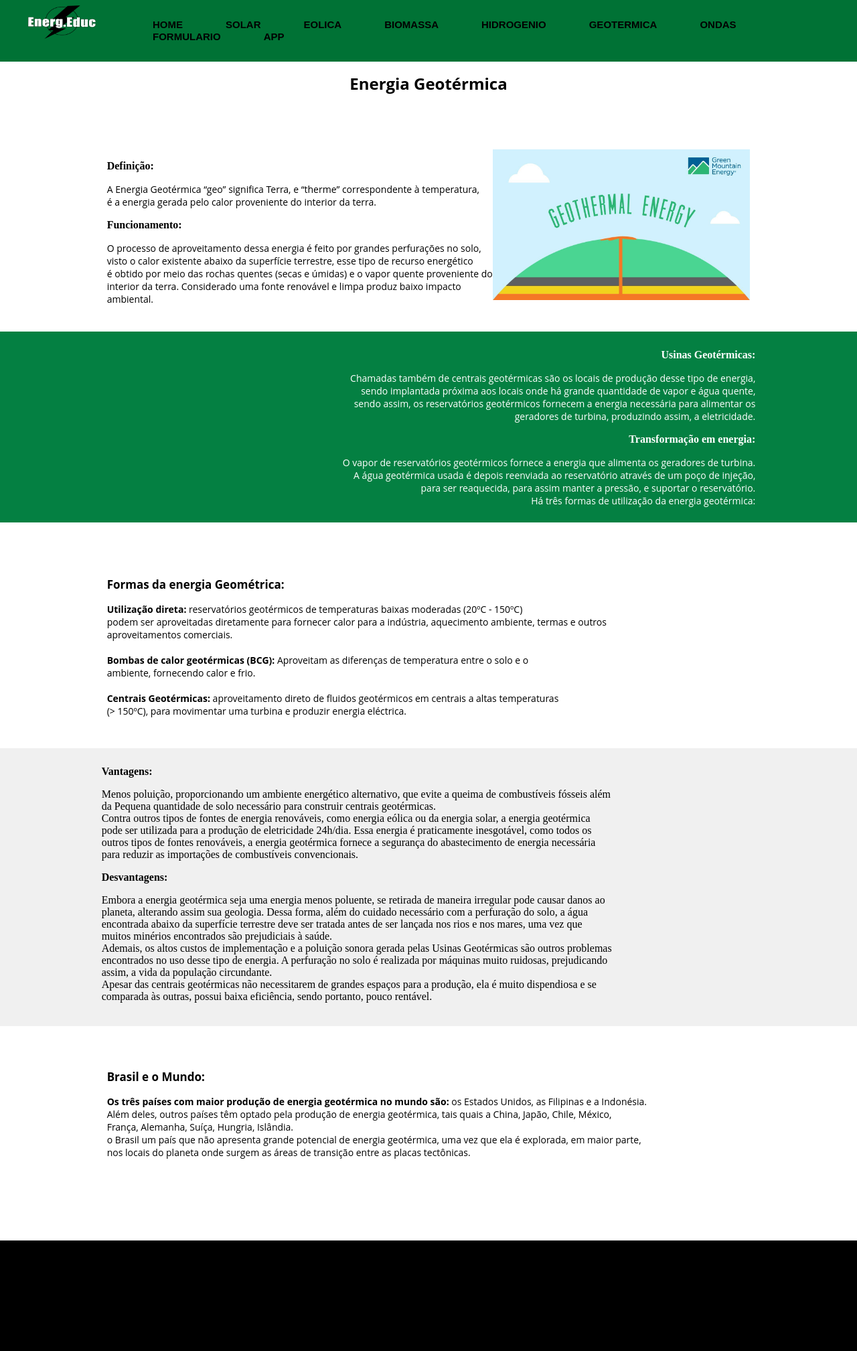
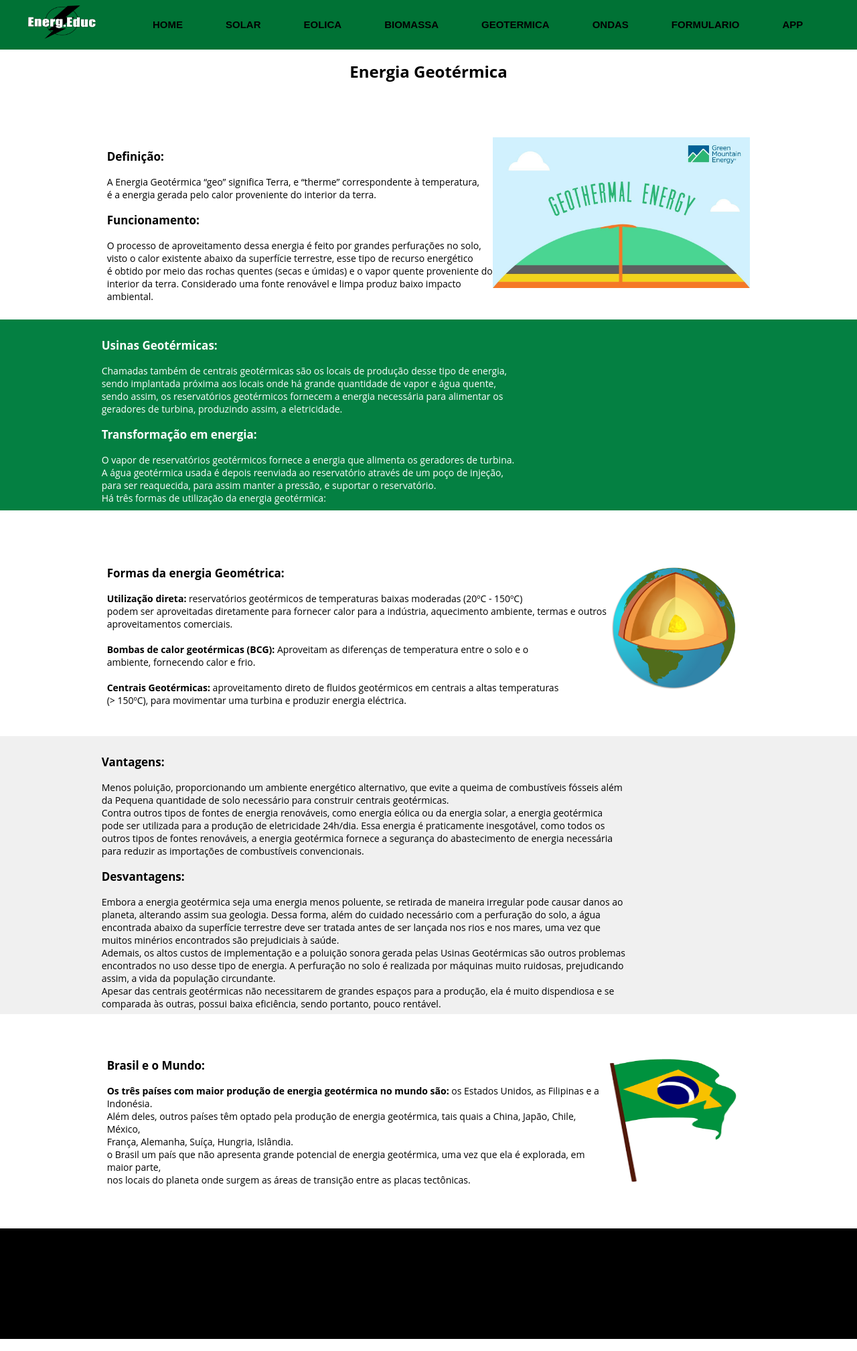
Before and after one commit to HugoVec/EnergiaR, a PHP site: page /Geotermica.html in a window 1280 px wide. Shown: the whole page at 67% size. Run offline with PHP 8.4, Linux system fonts and the light colour scheme.

Commit message:
Adicionado algumas imagens

```diff
--- a/SiteEnergiaR/WebContent/CSS/GeotermicaHF.css
+++ b/SiteEnergiaR/WebContent/CSS/GeotermicaHF.css
@@ -40,7 +40,7 @@ p.a1 {
   text-align: left;
 }
 
-b.b1 {
+p.b1 {
   font-size: 17px;
   font-family: 'Open Sans', sans-serif;
   text-align: left;
@@ -49,13 +49,13 @@ b.b1 {
 p.a2 {
   font-size: 14px;
   font-family: 'Open Sans', sans-serif;
-  text-align: right;
+  text-align: left;
 }
 
-b.b2 {
+p.b2 {
   font-size: 17px;
   font-family: 'Open Sans', sans-serif;
-  text-align: right;
+  text-align: left;
 }
 
 p.a3 {
@@ -64,34 +64,22 @@ p.a3 {
   text-align: left;
 }
 
-b.b3 {
+p.b3 {
   font-size: 17px;
   font-family: 'Open Sans', sans-serif;
   text-align: left;
 }
 
-p.a4.1 {
+p.a4 {
   font-size: 14px;
   font-family: 'Open Sans', sans-serif;
   text-align: left;
 }
 
-b.b4.1 {
+p.b4 {
   font-size: 17px;
   font-family: 'Open Sans', sans-serif;
   text-align: left;
-}
-
-p.a4.2 {
-  font-size: 14px;
-  font-family: 'Open Sans', sans-serif;
-  text-align: right;
-}
-
-b.b4.2 {
-  font-size: 17px;
-  font-family: 'Open Sans', sans-serif;
-  text-align: right;
 }
 
 p.a5 {
@@ -100,7 +88,7 @@ p.a5 {
   text-align: left;
 }
 
-b.b5 {
+p.b5 {
   font-size: 17px;
   font-family: 'Open Sans', sans-serif;
   text-align: left;
@@ -117,4 +105,21 @@ b.b5 {
   float: left;
   width:40%;
   height:95%;
+  padding-right:2%;
 }
+
+#Geotermica_3 {
+  padding-top: 18px;
+  float: right;
+  width:20%;
+  height:70%;
+  padding-right:2%;
+}
+
+#Geotermica_6 {
+  padding-top: 18px;
+  float: right;
+  width:20%;
+  height:70%;
+  padding-right:2%;
+}
--- a/SiteEnergiaR/WebContent/Geotermica.html
+++ b/SiteEnergiaR/WebContent/Geotermica.html
@@ -1,7 +1,7 @@
 <!DOCTYPE html>
 <html>
 	<head>
-		<title>Pagina Inicial</title>
+		<title>Pagina Energia Geotérmica</title>
 
     <link rel="stylesheet" href="CSS/MenuHF.css">
 		<link rel="stylesheet" href="CSS/GeotermicaHF.css">
@@ -13,13 +13,12 @@
 	<div class="logo">
 		<img src="Imagem/Energy_logo.png">
 		<ul>
-			<li><a href="Home.html">HOME</a></li>
-			<li><a href="Solar.html">SOLAR</a></li>
-			<li><a href="Eolica.html">EOLICA</a></li>
+			<li><a href="#">HOME</a></li>
+			<li><a href="#">SOLAR</a></li>
+			<li><a href="#">EOLICA</a></li>
 			<li><a href="#">BIOMASSA</a></li>
-			<li><a href="Hidrogenio.html">HIDROGENIO</a></li>
-			<li><a href="Geotermica.html">GEOTERMICA</a></li>
-			<li><a href="Ondas.html">ONDAS</a></li>
+			<li><a href="#">GEOTERMICA</a></li>
+			<li><a href="#">ONDAS</a></li>
 			<li><a href="#">FORMULARIO</a></li>
 			<li><a href="#">APP</a></li>
 		</ul>
@@ -28,7 +27,7 @@
 	<h1><center>Energia Geotérmica</center></h1>
 
 	<div  class="trocaCor">
-		<img id="Geotermica_1" src="Imagem\Geotermica_1.jpg" alt="geothermal_energy">
+		<img id="Geotermica_1" src="Imagem\Geotermica_1.jpg" alt="Energia_Geotermica">
 		<p class="b1">
 			<b>
 				Definição:
@@ -54,9 +53,9 @@
 	<div class="trocaCor2">
 		<!--<img id="Geotermica_2" src="Imagem\Geotermica_2.jpg" alt="Usina_Geotermica">-->
 		<p class="b2">
-				<b>
-					Usinas Geotérmicas:
-				</b>
+			<b>
+				Usinas Geotérmicas:
+			</b>
 		</p>
 		<p class="a2">
 			Chamadas também de centrais geotérmicas são os locais de produção desse tipo de energia,<br>
@@ -78,8 +77,9 @@
 	</div>
 
 	<div class="trocaCor">
-		<p>
-			<b class="b3">
+		<img id="Geotermica_3" src="Imagem\Geotermica_3.png" alt="Formas_EnergiaGeo">
+		<p class="b3">
+			<b>
 				Formas da energia Geométrica:
 			</b>
 		</p>
@@ -95,12 +95,12 @@
 	</div>
 
 	<div class="trocaCor3">
-		<p>
-			<b class="b4.1">
+		<p class="b4">
+			<b>
 				Vantagens:
 			</b>
 		</p>
-		<p class="a4.1">
+		<p class="a4">
 			Menos poluição, proporcionando um ambiente energético alternativo, que evite a queima de combustíveis fósseis além<br>
 			da Pequena quantidade de solo necessário para construir centrais geotérmicas.<br>
 			Contra outros tipos de fontes de energia renováveis, como energia eólica ou da energia solar, a energia geotérmica<br>
@@ -108,12 +108,12 @@
 			outros tipos de fontes renováveis, a energia geotérmica fornece a segurança do abastecimento de energia necessária<br>
 			para reduzir as importações de combustíveis convencionais.
 		</p>
-		<p>
-			<b class="b4.2">
+		<p class="b4">
+			<b>
 				Desvantagens:
 			</b>
 		</p>
-		<p class="a4.2">
+		<p class="a4">
 			Embora a energia geotérmica seja uma energia menos poluente, se retirada de maneira irregular pode causar danos ao<br>
 			planeta, alterando assim sua geologia. Dessa forma, além do cuidado necessário com a perfuração do solo, a água<br>
 			encontrada abaixo da superfície terrestre deve ser tratada antes de ser lançada nos rios e nos mares, uma vez que<br>
@@ -127,8 +127,9 @@
 	</div>
 
 	<div class="trocaCor">
-		<p>
-			<b class="b5">
+		<img id="Geotermica_6" src="Imagem\Geotermica_6.png" alt="Brasil">
+		<p class="b5">
+			<b>
 				Brasil e o Mundo:
 			</b>
 		</p>
```
Also changed, not shown: SiteEnergiaR/WebContent/Imagem/Geotermica_2.jpg (deleted), SiteEnergiaR/WebContent/Imagem/Geotermica_3.png, SiteEnergiaR/WebContent/Imagem/Geotermica_6.png (added).
